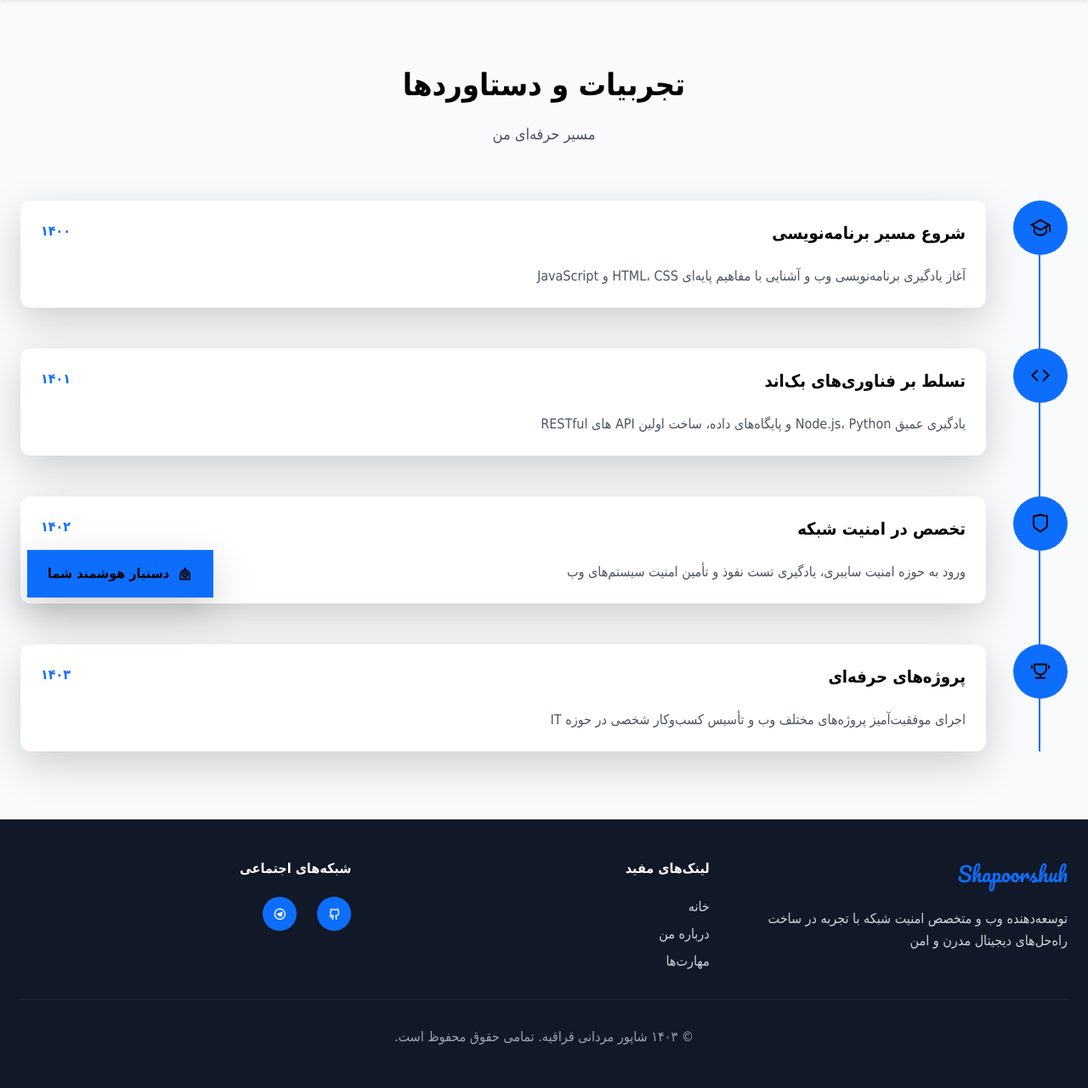
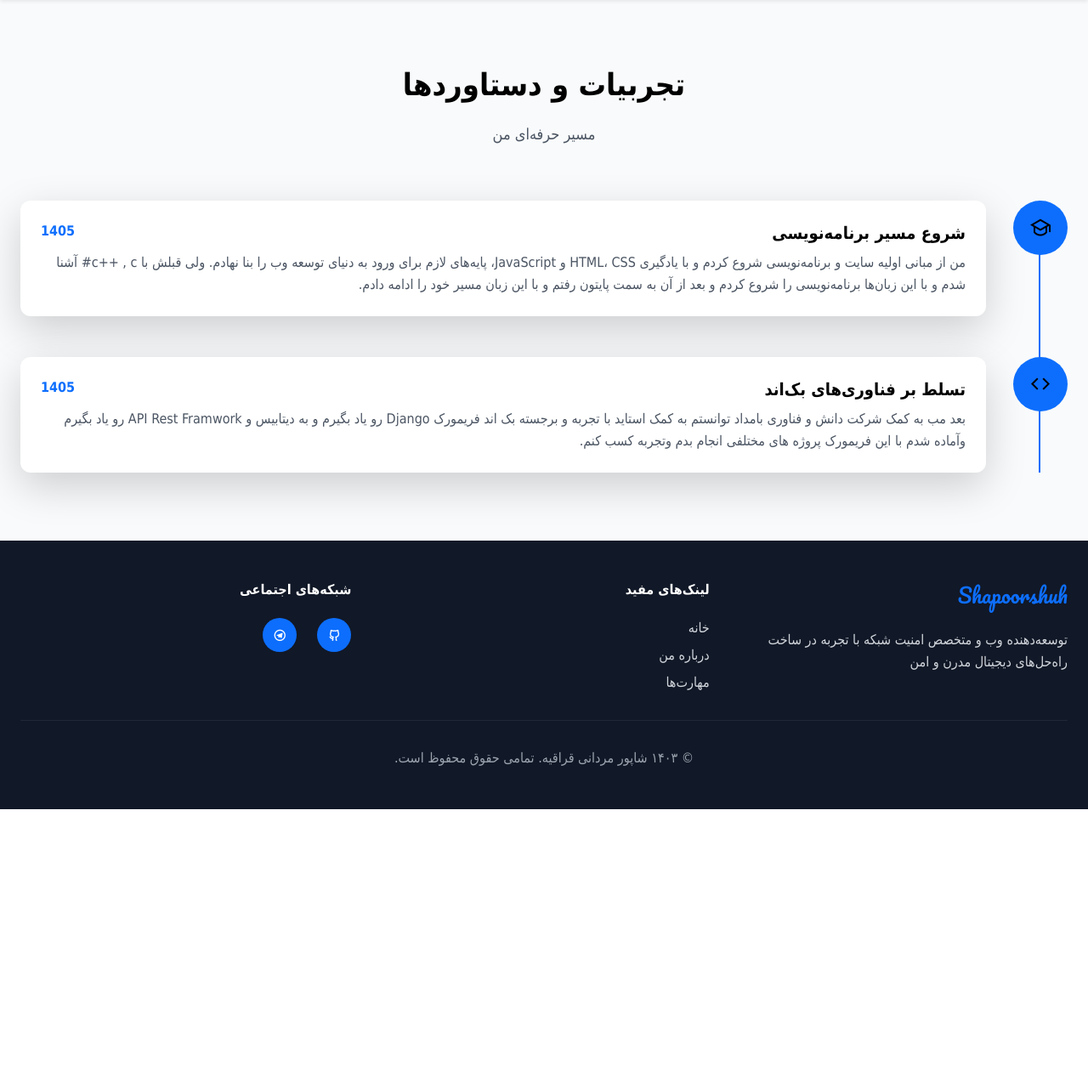
Before and after one commit to kingshp2002/kingshp-site, a Django app: page /experience/ in a window 1280 px wide. Shown: the part 65-1345 px from the top of the page at 85% size. After the commit the page ends 1017 px from the top, so only its background shows below. Run offline with Django 5.2, Linux system fonts and the light colour scheme; some libraries are stand-ins or nearby versions.

Commit message:
edited experience and abute.

```diff
--- a/home/templates/home/base.html
+++ b/home/templates/home/base.html
@@ -93,14 +93,14 @@
 </div>
 </footer>
 <!-- Smart Assistant Button -->
-<button class="assistant-btn bg-primary text-black px-6 py-3 !rounded-button font-semibold shadow-lg hover:bg-secondary transition-colors duration-300 whitespace-nowrap">
+{% comment %} <button class="assistant-btn bg-primary text-black px-6 py-3 !rounded-button font-semibold shadow-lg hover:bg-secondary transition-colors duration-300 whitespace-nowrap">
 <div class="flex items-center gap-2">
 <div class="w-5 h-5 flex items-center justify-center">
 <i class="ri-robot-line"></i>
 </div>
 دستیار هوشمند شما
 </div>
-</button>
+</button> {% endcomment %}
 <script id="smooth-scroll">
 document.addEventListener('DOMContentLoaded', () => {
 try {
--- a/home/templates/home/experience.html
+++ b/home/templates/home/experience.html
@@ -15,12 +15,12 @@
     <i class="ri-graduation-cap-line text-2xl text-black"></i>
     </div>
     <div class="bg-white p-6 rounded-xl shadow-lg flex-1">
-    <div class="flex justify-between items-start mb-4">
+    <div class="flex justify-between items-start mb-2">
     <h3 class="text-xl font-bold">شروع مسیر برنامه‌نویسی</h3>
-    <span class="text-primary font-semibold">۱۴۰۰</span>
+    <span class="text-primary font-semibold">1405</span>
     </div>
     <p class="text-gray-600 leading-relaxed">
-    آغاز یادگیری برنامه‌نویسی وب و آشنایی با مفاهیم پایه‌ای HTML، CSS و JavaScript
+   من از مبانی اولیه سایت و برنامه‌نویسی شروع کردم و با یادگیری HTML، CSS و JavaScript، پایه‌های لازم برای ورود به دنیای توسعه وب را بنا نهادم. ولی قبلش با c++ , c# آشنا شدم و با این زبان‌ها برنامه‌نویسی را شروع کردم و بعد از آن به سمت پایتون رفتم و با این زبان مسیر خود را ادامه دادم.
     </p>
     </div>
     </div>
@@ -29,16 +29,16 @@
     <i class="ri-code-line text-2xl text-black"></i>
     </div>
     <div class="bg-white p-6 rounded-xl shadow-lg flex-1">
-    <div class="flex justify-between items-start mb-4">
+    <div class="flex justify-between items-start mb-2">
     <h3 class="text-xl font-bold">تسلط بر فناوری‌های بک‌اند</h3>
-    <span class="text-primary font-semibold">۱۴۰۱</span>
+    <span class="text-primary font-semibold">1405</span>
     </div>
     <p class="text-gray-600 leading-relaxed">
-    یادگیری عمیق Node.js، Python و پایگاه‌های داده، ساخت اولین API های RESTful
+بعد مب به کمک شرکت دانش و فناوری بامداد توانستم به کمک استاید با تجربه و برجسته  بک اند فریمورک Django رو یاد بگیرم و به دیتابیس و API Rest Framwork رو یاد بگیرم وآماده شدم با این فریمورک پروژه های مختلفی انجام بدم وتجربه کسب کنم.
     </p>
     </div>
     </div>
-    <div class="relative flex items-start gap-8">
+    {% comment %} <div class="relative flex items-start gap-8">
     <div class="w-16 h-16 bg-primary rounded-full flex items-center justify-center flex-shrink-0 relative z-10">
     <i class="ri-shield-line text-2xl text-black"></i>
     </div>
@@ -65,7 +65,7 @@
     اجرای موفقیت‌آمیز پروژه‌های مختلف وب و تأسیس کسب‌وکار شخصی در حوزه IT
     </p>
     </div>
-    </div>
+    </div> {% endcomment %}
     </div>
     </div>
     </div>
```
Also changed, not shown: home/templates/home/index.html (+13 -10 lines).
